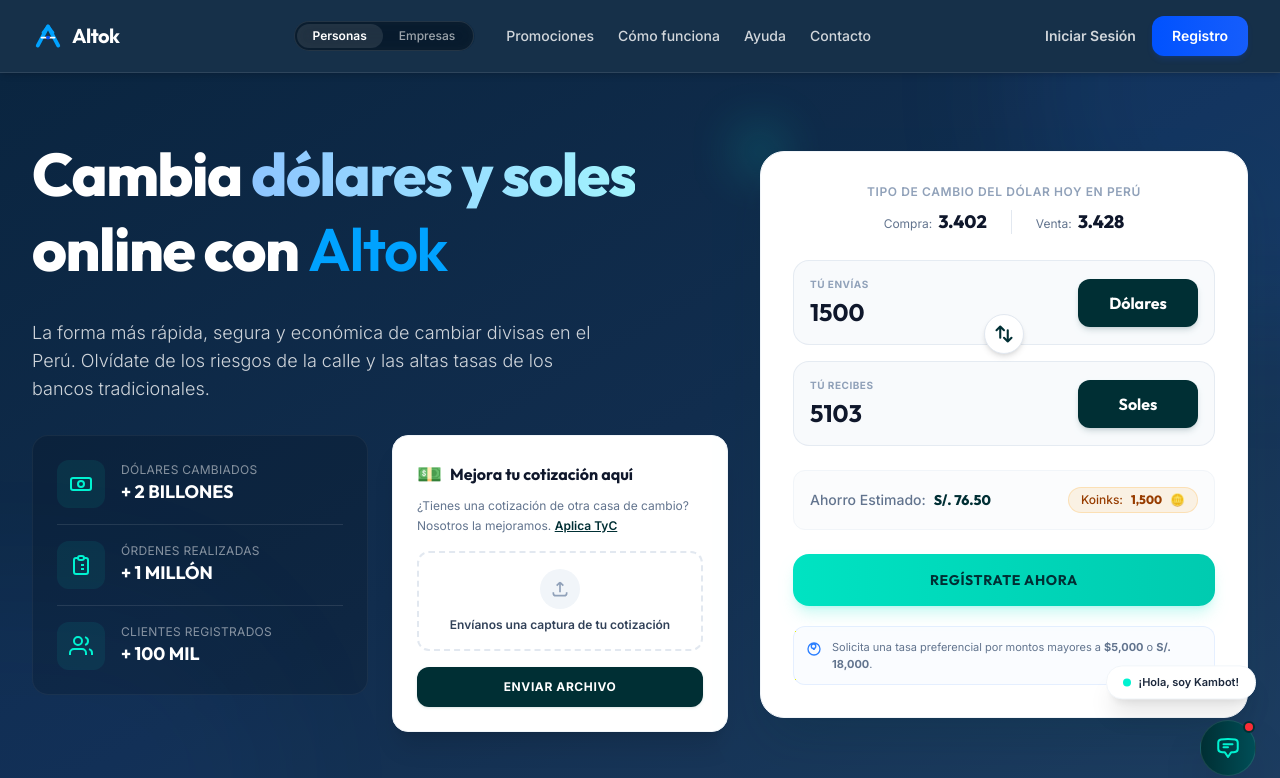
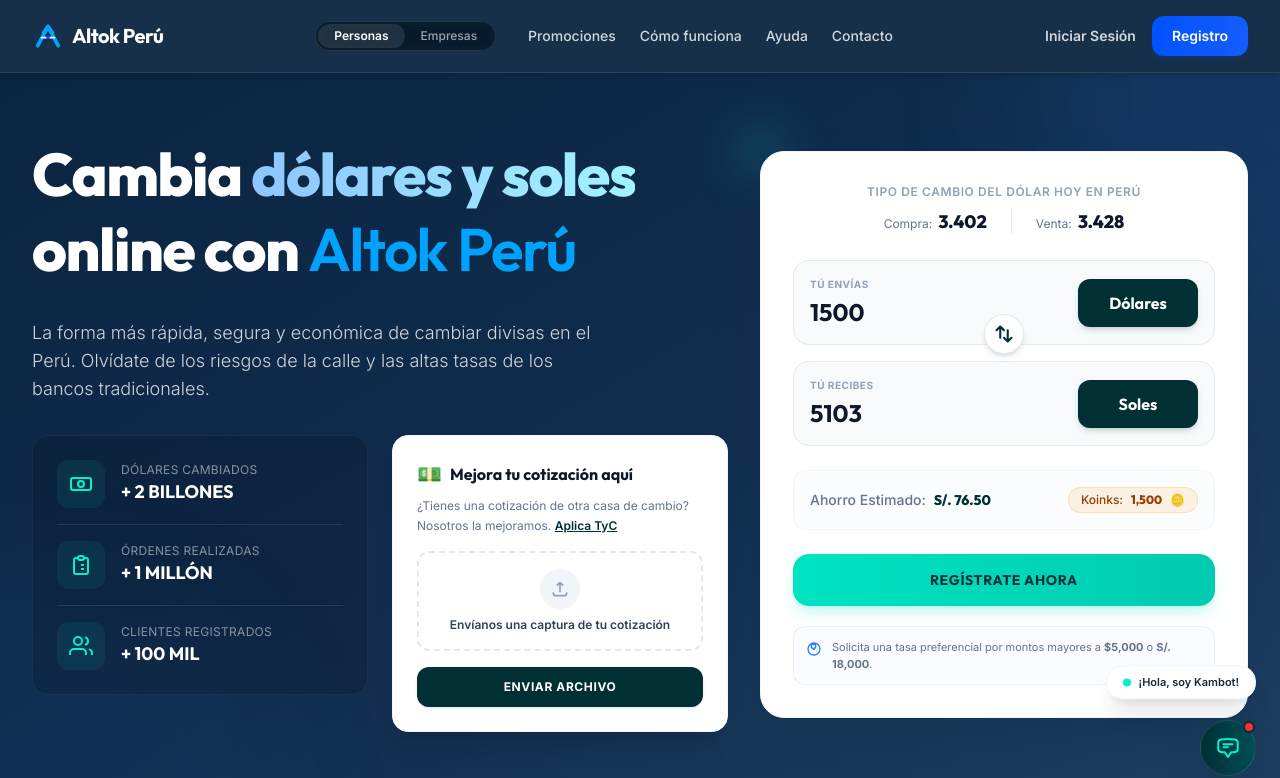
Before and after one commit to rodrigorayo/altok-peru, an Angular app: page / in a window 1280 px wide. Shown: the top 778 px of the page. Built offline with nearby package versions, Linux system fonts and the light colour scheme.

Commit message:
chore: update branding name to Altok Perú

```diff
--- a/src/app/app.html
+++ b/src/app/app.html
@@ -16,7 +16,7 @@
           <path d="M50 20L35 40M50 20L65 40" stroke="#00a2ff" stroke-width="10" stroke-linecap="round" stroke-linejoin="round"/>
           <circle cx="50" cy="55" r="6" fill="#0052ff"/>
         </svg>
-        <span class="text-xl font-bold tracking-tight font-display text-white">Altok</span>
+        <span class="text-xl font-bold tracking-tight font-display text-white">Altok Perú</span>
       </div>
 
       <!-- Centro: Links de Navegación -->
@@ -154,7 +154,7 @@
         <!-- Bloque Izquierdo: Copy y Estadísticas -->
         <div class="lg:col-span-7 space-y-8">
           <h1 class="text-4xl sm:text-5xl lg:text-6xl font-extrabold tracking-tight leading-tight text-white font-display">
-            Cambia <span class="text-transparent bg-clip-text bg-gradient-to-r from-blue-300 to-cyan-200">dólares y soles</span> online con <span class="text-brand-accent font-semibold">Altok</span>
+            Cambia <span class="text-transparent bg-clip-text bg-gradient-to-r from-blue-300 to-cyan-200">dólares y soles</span> online con <span class="text-brand-accent font-semibold">Altok Perú</span>
           </h1>
           <p class="text-lg text-white/80 max-w-xl font-light">
             La forma más rápida, segura y económica de cambiar divisas en el Perú. Olvídate de los riesgos de la calle y las altas tasas de los bancos tradicionales.
@@ -1830,15 +1830,15 @@
             <path d="M50 20L35 40M50 20L65 40" stroke="#00a2ff" stroke-width="10" stroke-linecap="round" stroke-linejoin="round"/>
             <circle cx="50" cy="55" r="6" fill="#0052ff"/>
           </svg>
-          <span class="text-lg font-bold tracking-tight font-display text-white">Altok</span>
+          <span class="text-lg font-bold tracking-tight font-display text-white">Altok Perú</span>
         </div>
 
         <!-- TextosSBS y corporativos -->
         <div class="space-y-2 max-w-3xl text-slate-500 font-light leading-relaxed">
-          <p>Altok S.A.C. RUC 20601708141</p>
+          <p>Altok Perú S.A.C. RUC 20601708141</p>
           <p>Registro SBS: 00335 - 2017</p>
           <p>V.E. Luis Fernán Bedoya Reyes (antes Paseo de la República) No. 3617</p>
-          <p class="pt-4 text-slate-600 text-[10px]">© Altok Todos los derechos reservados 2026</p>
+          <p class="pt-4 text-slate-600 text-[10px]">© Altok Perú Todos los derechos reservados 2026</p>
         </div>
       </div>
 
@@ -1904,7 +1904,7 @@
             <path d="M50 20L35 40M50 20L65 40" stroke="#00a2ff" stroke-width="10" stroke-linecap="round" stroke-linejoin="round"/>
             <circle cx="50" cy="55" r="6" fill="#0052ff"/>
           </svg>
-          <span class="text-xl font-bold tracking-tight font-display text-brand-dark">Altok</span>
+          <span class="text-xl font-bold tracking-tight font-display text-brand-dark">Altok Perú</span>
         </div>
 
         <!-- Volver a Inicio -->
@@ -1920,7 +1920,7 @@
       <div class="max-w-md w-full mx-auto my-auto py-10">
         <div class="space-y-2 mb-8">
           <h2 class="text-3xl font-extrabold text-brand-dark tracking-tight font-display">¡Bienvenido de nuevo!</h2>
-          <p class="text-sm text-slate-400 font-medium">Ingresa a tu cuenta de Altok para continuar operando.</p>
+          <p class="text-sm text-slate-400 font-medium">Ingresa a tu cuenta de Altok Perú para continuar operando.</p>
         </div>
 
         <!-- Alerta de Error -->
@@ -2024,7 +2024,7 @@
               <circle class="opacity-25" cx="12" cy="12" r="10" stroke="currentColor" stroke-width="4"></circle>
               <path class="opacity-75" fill="currentColor" d="M4 12a8 8 0 018-8V0C5.373 0 0 5.373 0 12h4zm2 5.291A7.962 7.962 0 014 12H0c0 3.042 1.135 5.824 3 7.938l3-2.647z"></path>
             </svg>
-            <span>{{ authLoading() ? 'Iniciando sesión...' : 'Entrar a Altok' }}</span>
+            <span>{{ authLoading() ? 'Iniciando sesión...' : 'Entrar a Altok Perú' }}</span>
           </button>
         </form>
       </div>
@@ -2045,7 +2045,7 @@
       <div class="absolute -bottom-40 -left-40 w-[600px] h-[600px] bg-brand-accent/5 rounded-full blur-3xl pointer-events-none"></div>
       <div class="space-y-3">
         <h3 class="text-2xl font-bold font-display tracking-tight text-white">Cambia seguro, ahorra siempre</h3>
-        <p class="text-sm text-blue-200/80 leading-relaxed font-light">En Altok nos tomamos tu seguridad con la máxima seriedad. Regulados por la SBS.</p>
+        <p class="text-sm text-blue-200/80 leading-relaxed font-light">En Altok Perú nos tomamos tu seguridad con la máxima seriedad. Regulados por la SBS.</p>
       </div>
     </div>
   </div>
@@ -2066,7 +2066,7 @@
             <path d="M50 20L35 40M50 20L65 40" stroke="#00a2ff" stroke-width="10" stroke-linecap="round" stroke-linejoin="round"/>
             <circle cx="50" cy="55" r="6" fill="#0052ff"/>
           </svg>
-          <span class="text-xl font-bold tracking-tight font-display text-brand-dark">Altok</span>
+          <span class="text-xl font-bold tracking-tight font-display text-brand-dark">Altok Perú</span>
         </div>
 
         <!-- Volver a Inicio -->
@@ -2083,7 +2083,7 @@
       <div class="max-w-md w-full mx-auto my-auto py-6">
         <div class="space-y-1 mb-6">
           <h2 class="text-3xl font-extrabold text-brand-dark tracking-tight font-display">Crea tu cuenta gratis</h2>
-          <p class="text-sm text-slate-400 font-medium">Únete a Altok hoy y accede a la mejor tasa de cambio.</p>
+          <p class="text-sm text-slate-400 font-medium">Únete a Altok Perú hoy y accede a la mejor tasa de cambio.</p>
         </div>
 
         <!-- Alerta de Error -->
@@ -2206,7 +2206,7 @@
                 class="w-4 h-4 rounded text-brand-teal border-slate-300 focus:ring-brand-teal mt-0.5"
                 required
               />
-              <span>Acepto los <a href="#" class="text-brand-teal hover:underline font-bold" (click)="$event.preventDefault()">Términos y Condiciones</a> y la <a href="#" class="text-brand-teal hover:underline font-bold" (click)="$event.preventDefault()">Política de Privacidad</a> de Altok.</span>
+              <span>Acepto los <a href="#" class="text-brand-teal hover:underline font-bold" (click)="$event.preventDefault()">Términos y Condiciones</a> y la <a href="#" class="text-brand-teal hover:underline font-bold" (click)="$event.preventDefault()">Política de Privacidad</a> de Altok Perú.</span>
             </label>
           </div>
 
--- a/src/index.html
+++ b/src/index.html
@@ -2,7 +2,7 @@
 <html lang="es" class="h-full">
   <head>
     <meta charset="utf-8" />
-    <title>Kambista | Casa de Cambio Online - Tipo de Cambio Dólares y Soles</title>
+    <title>Altok Perú | Casa de Cambio Online - Tipo de Cambio Dólares y Soles</title>
     <base href="/" />
     <meta name="viewport" content="width=device-width, initial-scale=1" />
     <link rel="icon" type="image/x-icon" href="favicon.ico" />
```
Also changed, not shown: 1 other file (tests, documents, lock files or other folders).
